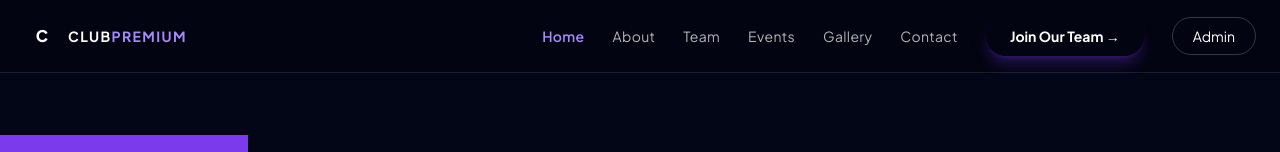
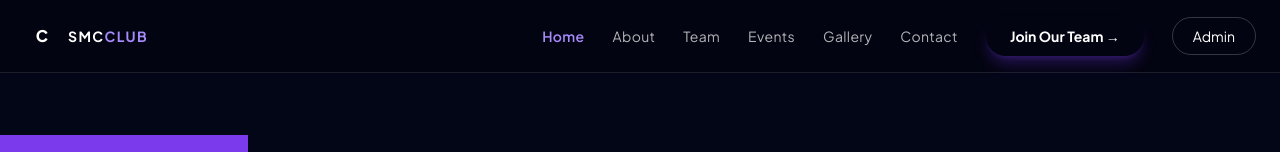
Before and after one commit to Abhinandankumar-ui/smcc1, a React (Vite) app: page / in a window 1280 px wide. Shown: the top 152 px of the page. Built offline with nearby package versions, Linux system fonts and the light colour scheme; no server answers.

Commit message:
Update Navbar.jsx

```diff
--- a/src/components/Navbar.jsx
+++ b/src/components/Navbar.jsx
@@ -4,7 +4,7 @@ export default function Navbar(){
  const link = (to,label)=> <Link to={to} className={`text-sm tracking-wide transition ${loc.pathname===to?'text-violet-400 font-semibold':'text-white/70 hover:text-white'}`}>{label}</Link>
  return <nav className='sticky top-0 z-50 backdrop-blur-2xl bg-[#050510]/70 border-b border-white/10'>
   <div className='max-w-7xl mx-auto px-6 py-4 flex justify-between items-center'>
-    <Link to='/' className='flex items-center gap-2'><span className='w-9 h-9 rounded-xl premium-gradient flex items-center justify-center font-black'>C</span><span className='font-bold tracking-widest text-sm'>CLUB<span className='text-violet-400'>PREMIUM</span></span></Link>
+    <Link to='/' className='flex items-center gap-2'><span className='w-9 h-9 rounded-xl premium-gradient flex items-center justify-center font-black'>C</span><span className='font-bold tracking-widest text-sm'>SMC<span className='text-violet-400'>CLUB</span></span></Link>
     <div className='hidden md:flex gap-7 items-center'>
       {link('/','Home')}{link('/about','About')}{link('/team','Team')}{link('/events','Events')}{link('/gallery','Gallery')}{link('/contact','Contact')}
       <Link to='/join' className='premium-gradient px-6 py-2.5 rounded-full text-sm font-bold shadow-lg shadow-violet-600/30 hover:scale-105 transition'>Join Our Team →</Link>
```
